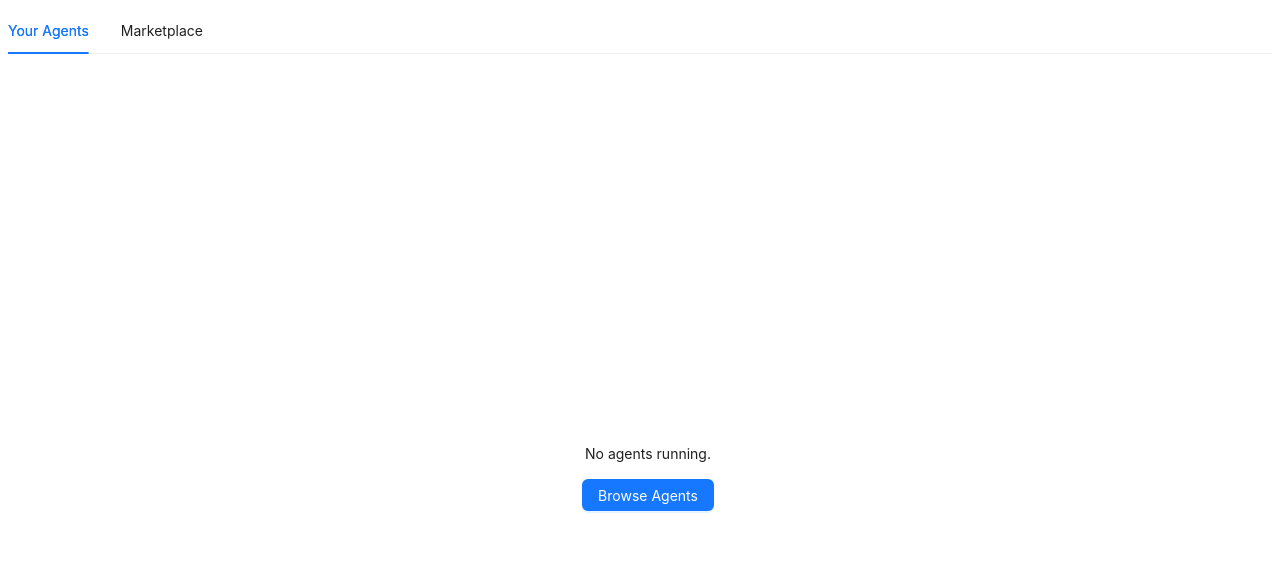
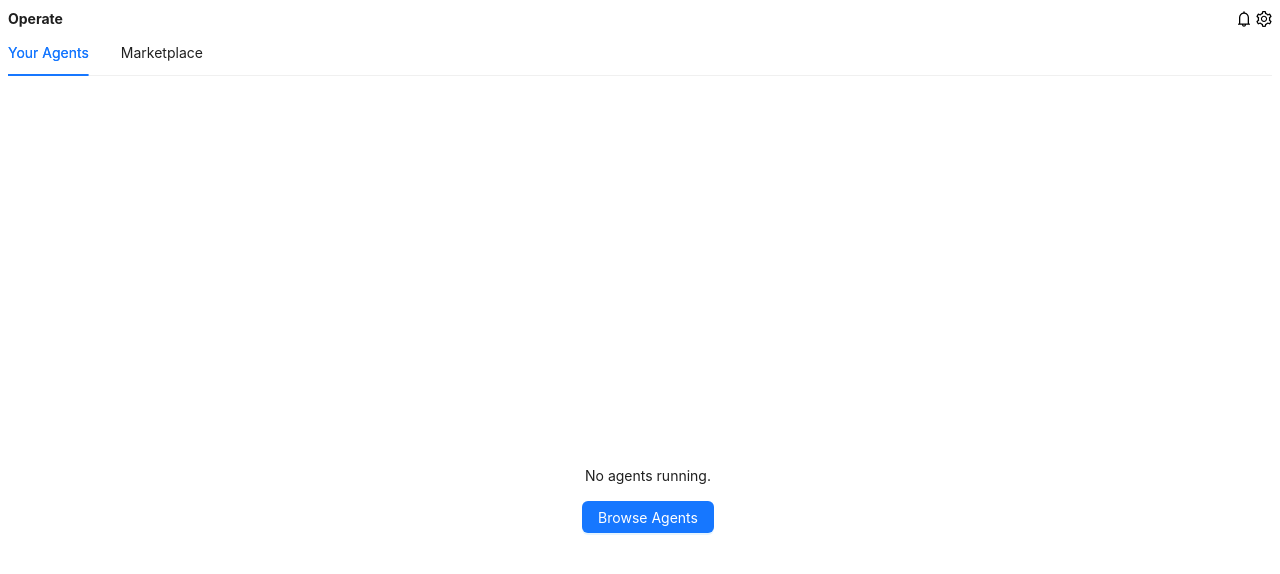
Before and after one commit to valory-xyz/optimus-quickstart, a Next.js app in the folder frontend/: page / in a window 1280 px wide. Shown: the top 574 px of the page. Built offline with nearby package versions, Linux system fonts and the light colour scheme.

Commit message:
fix: wrap app in layout

```diff
--- a/frontend/pages/_app.tsx
+++ b/frontend/pages/_app.tsx
@@ -1,3 +1,4 @@
+import { Layout } from "@/components/Layout/Layout";
 import { AgentsProvider } from "@/context/AgentsProvider";
 import { TabsProvider } from "@/context/TabsProvider";
 import "@/styles/globals.css";
@@ -7,7 +8,9 @@ export default function App({ Component, pageProps }: AppProps) {
   return (
     <AgentsProvider>
       <TabsProvider>
-        <Component {...pageProps} />
+        <Layout>
+          <Component {...pageProps} />
+        </Layout>
       </TabsProvider>
     </AgentsProvider>
   );
```
